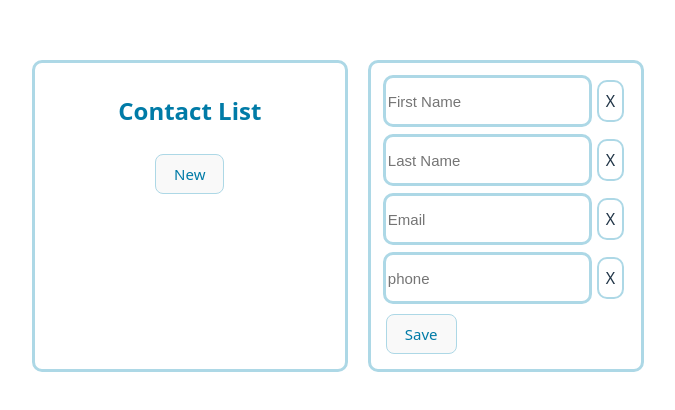
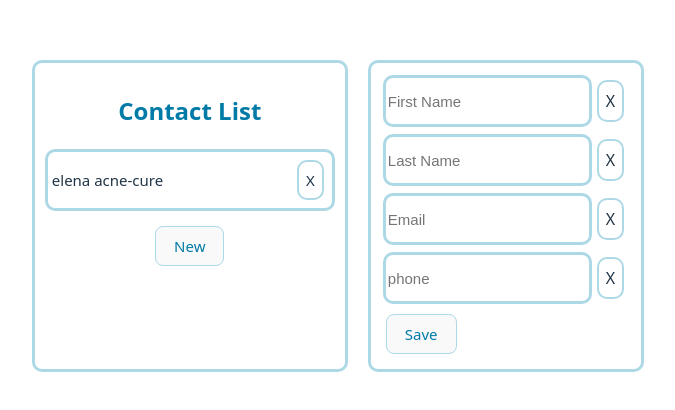
Before and after one commit to katerinachakmazova/contact-list, a React (Vite) app: page / in a window 1280 px wide. Shown: the part 184-594 px from the top of the page, without its empty margins (302-977 px from the left). Built offline with nearby package versions, Linux system fonts and the light colour scheme; data requests are answered from the project's data file.

Commit message:
Refacture to async-await, delete prop-types

```diff
--- a/db.json
+++ b/db.json
@@ -1,5 +1,11 @@
 {
   "contacts": [
-
+    {
+      "fName": "elena",
+      "lName": "acne-cure",
+      "email": "fgg@hfm",
+      "phone": "",
+      "id": 1
+    }
   ]
 }
--- a/package.json
+++ b/package.json
@@ -23,7 +23,6 @@
   "dependencies": {
     "axios": "^1.11.0",
     "json-server": "^1.0.0-beta.3",
-    "prop-types": "^15.8.1",
     "react": "^18.3.1",
     "react-dom": "^18.3.1"
   }
--- a/src/App.jsx
+++ b/src/App.jsx
@@ -1,6 +1,5 @@
 import { useEffect, useState } from 'react';
 import './App.css';
-import { nanoid } from 'nanoid';
 import api from './api/contacts-service.js';
 import List from './components/List/List';
 import Form from './components/Form/Form';
@@ -17,11 +16,15 @@ function App() {
       }
     });
   }
-  const deleteContact = (id) => {
-    api.delete(`/${id}`);
-    const contacts = arrContacts.filter((contact) => contact.id !== id);
-    setArrContacts(contacts);
-    newContact();
+  const deleteContact = async (id) => {
+    try {
+      await api.delete(`/${id}`);
+      const contacts = arrContacts.filter((contact) => contact.id !== id);
+      setArrContacts(contacts);
+      newContact();
+    } catch (error) {
+      console.log(error.message);
+    }
   };
   const saveContact = (contact) => {
     if (!contact.id) {
@@ -30,20 +33,25 @@ function App() {
       updateContact(contact);
     }
   };
-  const addContact = (newContact) => {
-    newContact.id = nanoid();
-    api.post('/', newContact).then(({ data }) => {
-      const contacts = [...arrContacts, newContact];
+  const addContact = async (newContact) => {
+    try {
+      const { data } = await api.post('/', newContact);
+      const contacts = [...arrContacts, data];
       setArrContacts(contacts);
-    });
+    } catch (error) {
+      console.log(error.message);
+    }
   };
-  const updateContact = (contact) => {
-    api.put(`/${contact.id}`, contact).then(({ data }) => {
+  const updateContact = async (contact) => {
+    try {
+      const { data } = await api.put(`/${contact.id}`, contact);
       const contacts = arrContacts.map((item) =>
         data.id === item.id ? data : item
       );
       setArrContacts(contacts);
-    });
+    } catch (error) {
+      console.log(error.message);
+    }
   };
   const transferContact = (contact) => {
     setCurrentContact({
--- a/src/components/Form/Form.jsx
+++ b/src/components/Form/Form.jsx
@@ -1,5 +1,4 @@
 import { useState, useEffect } from 'react';
-import PropTypes from 'prop-types';
 import './Form.css';
 function Form({ currentContactFromApp, onDelete, onSave }) {
   const clearCurrentContact = () => {
@@ -108,7 +107,4 @@ function Form({ currentContactFromApp, onDelete, onSave }) {
   );
 }
 
-Form.propTypes = {
-  onSave: PropTypes.func.isRequired
-}
 export default Form;
--- a/src/components/List/List.jsx
+++ b/src/components/List/List.jsx
@@ -1,7 +1,6 @@
 import ListItem from '../ListItem/ListItem';
-import PropTypes from 'prop-types';
 import './List.css';
-function List({ contacts, onDelete, transferContact }) {
+function List({ contacts = [], onDelete, transferContact }) {
   return (
     <div className='list-container'>
       <h2>Contact List</h2>
@@ -16,12 +15,5 @@ function List({ contacts, onDelete, transferContact }) {
     </div>
   );
 }
-List.propTypes = {
-  contacts: PropTypes.array,
 
-}
-
-List.defaultProps = {
-  contacts: []
-}
 export default List;
```
Also changed, not shown: 1 other file (tests, documents, lock files or other folders).
